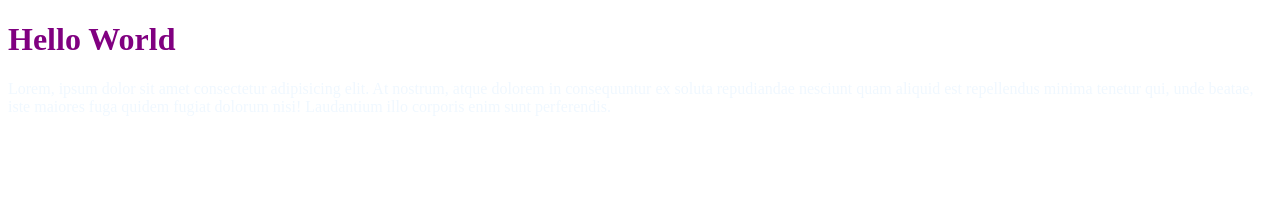
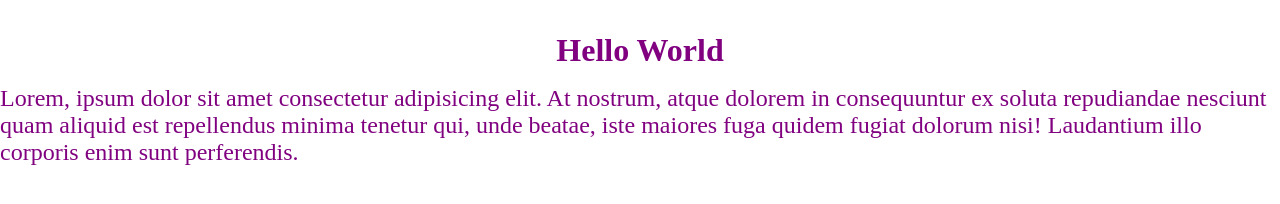
Before and after one commit to Shajith29/Coursera-test, a plain HTML site: page site/index.html in a window 1280 px wide. Drawn offline with Linux system fonts and the light colour scheme.

Commit message:
changes in css

```diff
--- a/site/index.css
+++ b/site/index.css
@@ -1,11 +1,23 @@
+*{
+    margin: 0;
+    padding: 0;
+    box-sizing: border-box;
+}
+
 body{
     color: bisque;
+
 }
 
 h1{
+    padding-top: 2rem;
     color: purple;
+    font-size: 2rem;
+    text-align: center;
 }
 
 p{
-    color: aliceblue;
+    margin-top: 1rem;
+    color: purple;
+    font-size: 1.5rem;
 }
```
